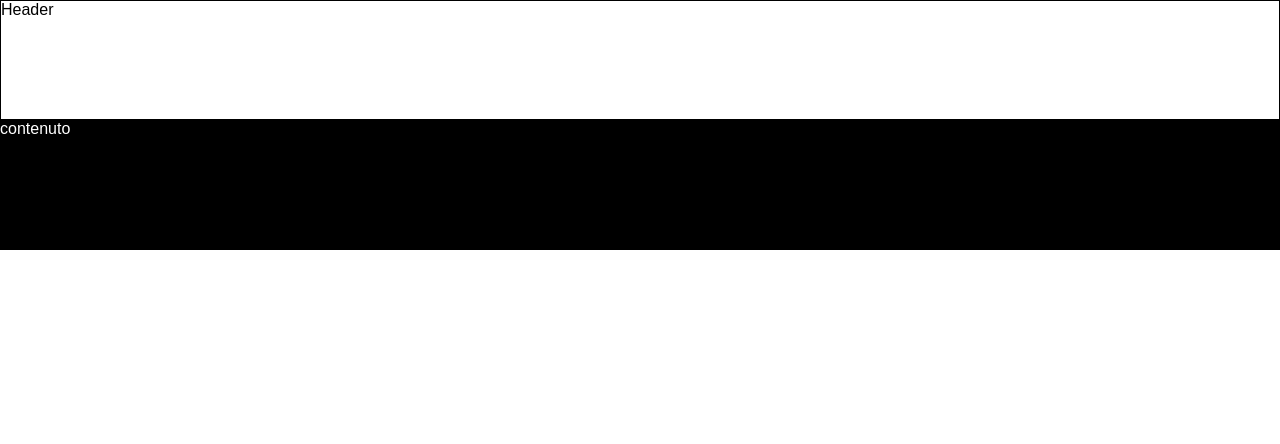
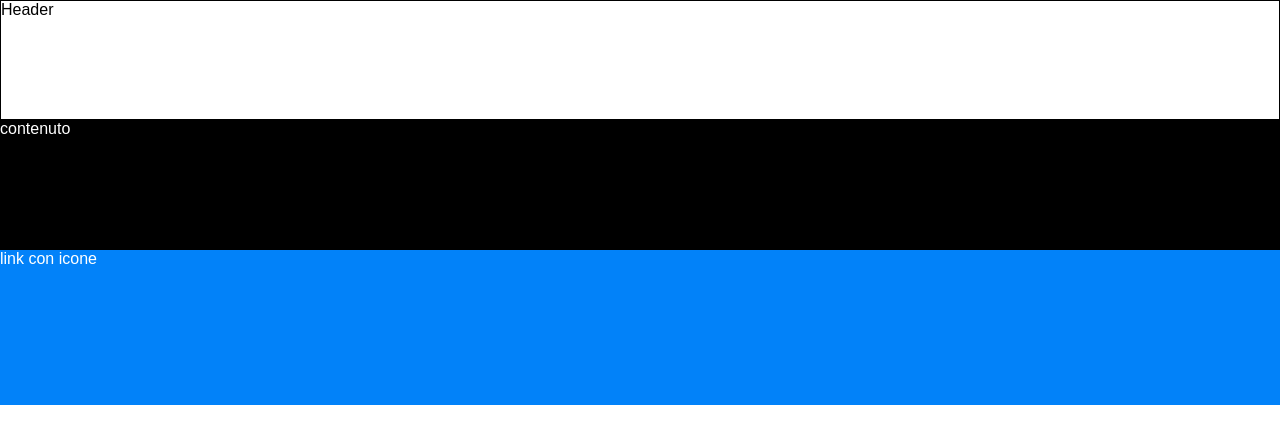
Before and after one commit to valeriobilli/vite-comics, a Vue app: page / in a window 1280 px wide. Shown: the top 444 px of the page. Built offline with nearby package versions, Linux system fonts and the light colour scheme.

Commit message:
add component mainNavbar

```diff
--- a/src/App.vue
+++ b/src/App.vue
@@ -1,11 +1,14 @@
 <script>
 import AppHeader from './components/AppHeader.vue'
 import AppContent from './components/AppContent.vue'
+import AppMainNavbar from './components/AppMainNavbar.vue'
+
 
 export default {
   components: {
     AppHeader,
-    AppContent
+    AppContent,
+    AppMainNavbar
   }
 }
 </script>
@@ -13,6 +16,7 @@
 <template>
   <AppHeader />
   <AppContent />
+  <AppMainNavbar />
 </template>
 
 <style scoped></style>
--- /dev/null
+++ b/src/components/AppMainNavbar.vue
@@ -0,0 +1,19 @@
+<script>
+export default {
+    name: "AppMainNavbar"
+}
+</script>
+
+<template>
+    <div class="container">
+        link con icone
+    </div>
+</template>
+
+<style scoped>
+.container {
+    height: 155px;
+    background-color: #0282f9;
+    color: white;
+}
+</style>
```
